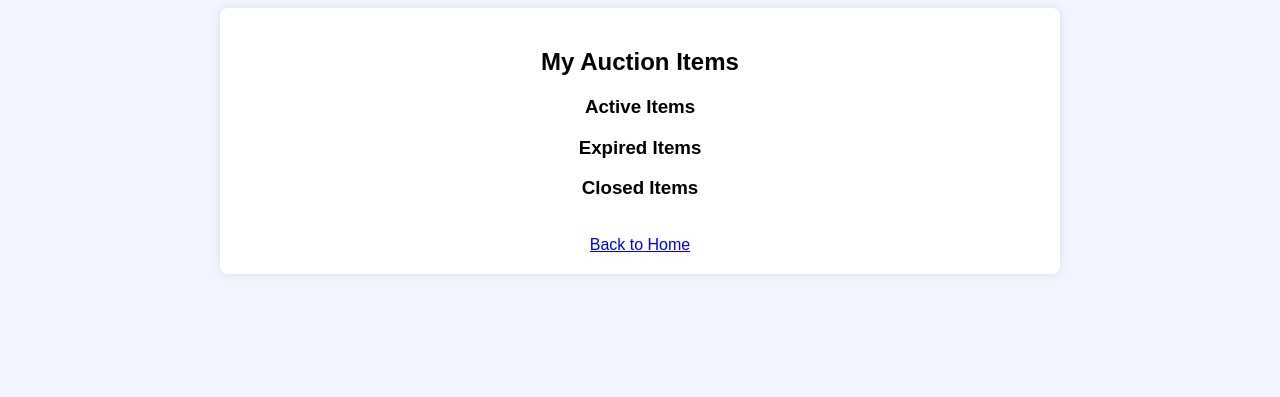
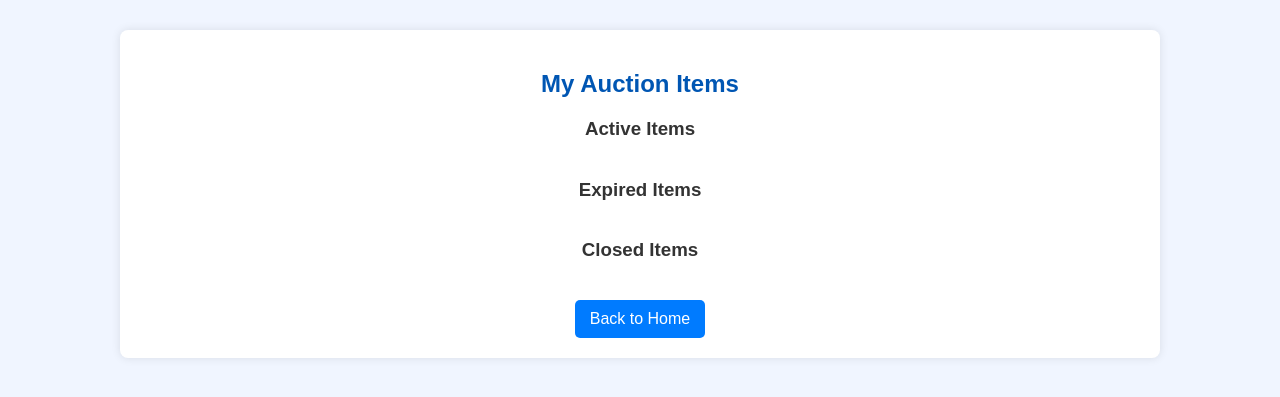
Before and after one commit to laggyash/BidSmart, a Flask app: page /my_items_page in a window 1280 px wide. Shown: the top 397 px of the page. Run offline with Flask 3, Linux system fonts and the light colour scheme; data that the repository does not hold is empty; some libraries are stand-ins or nearby versions.

Commit message:
fixed user items not displaying issue

```diff
--- a/app.py
+++ b/app.py
@@ -110,7 +110,7 @@ def login():
             flash("Error: Incorrect password.", "error")
             return redirect(url_for('login'))
 
-        session['username'] = user[1]
+        session['username'] = user[2]
         session['role'] = user[5]
 
         return redirect(url_for('user_home' if user[5] == 'user' else 'admin_home'))
@@ -124,7 +124,9 @@ def user_home():
         username = session['username']
         cur = mysql.connection.cursor()
 
-        # Fetch items listed by the user
+        cur.execute("SELECT name FROM users WHERE username = %s", (username,))
+        user_name = cur.fetchone()[0]
+
         cur.execute("SELECT * FROM auction_items WHERE seller_username = %s AND status = 'active'", (username,))
         active_items = cur.fetchall()
 
@@ -134,12 +136,11 @@ def user_home():
         cur.execute("SELECT * FROM auction_items WHERE seller_username = %s AND status = 'closed'", (username,))
         closed_items = cur.fetchall()
 
-        # Fetch items from other users for bidding
         cur.execute("SELECT * FROM auction_items WHERE seller_username != %s AND status = 'active'", (username,))
         bid_items = cur.fetchall()
 
         cur.close()
-        return render_template('user_home.html', active_items=active_items, expired_items=expired_items, closed_items=closed_items, bid_items=bid_items)
+        return render_template('user_home.html',user_name = user_name,username = username, active_items=active_items, expired_items=expired_items, closed_items=closed_items, bid_items=bid_items)
     return redirect(url_for('login'))
 
 
@@ -150,19 +151,9 @@ def submit_item():
         item_name = request.form['item_name']
         base_price = request.form['base_price']
         image_url = request.form['image_url']
-        seller_display_name = session['username']  # This is likely the displayed name, not actual username
+        seller_username = session['username']  # This is likely the displayed name, not actual username
 
         cur = mysql.connection.cursor()
-
-        # Fetch the correct username from the users table
-        cur.execute("SELECT username FROM users WHERE name = %s", (seller_display_name,))
-        seller_username = cur.fetchone()
-
-        if not seller_username:
-            print(f"ERROR: No matching username found for display name '{seller_display_name}'")
-            return "Error: Invalid seller name.", 400  # Bad request
-
-        seller_username = seller_username[0]  # Extract the value
 
         try:
             cur.execute("INSERT INTO auction_items (item_name, base_price, image_url, seller_username, status) VALUES (%s, %s, %s, %s, 'active')",
@@ -184,11 +175,9 @@ def place_bid():
     if 'username' in session:
         item_id = request.form['item_id']
         bid_amount = request.form['bid_amount']
-        bidder_name = session['username']
+        bidder_username = session['username']
 
         cur = mysql.connection.cursor()
-        cur.execute("SELECT username FROM users WHERE name = %s", (bidder_name,))
-        bidder_username = cur.fetchone()
         cur.execute("INSERT INTO bids (item_id, bidder_username, bid_amount) VALUES (%s, %s, %s)",
                     (item_id, bidder_username, bid_amount))
         mysql.connection.commit()
@@ -204,7 +193,7 @@ def close_auction():
         cur.execute("UPDATE auction_items SET status = 'closed' WHERE id = %s AND seller_username = %s", (item_id, session['username']))
         mysql.connection.commit()
         cur.close()
-    return redirect(url_for('user_home'))
+    return redirect(url_for('my_items'))
 
 
 # Admin Home Route
@@ -221,8 +210,6 @@ def admin_home():
         cur.execute("SELECT * FROM auction_items WHERE status = 'closed'")
         deleted_items = cur.fetchall()
         cur.close()
-
-        print("DEBUG: Active Items:", active_items)  # Debugging print statement
 
         return render_template('admin_home.html', users=users, active_items=active_items, expired_items=expired_items, deleted_items=deleted_items)
     return redirect(url_for('login'))
@@ -274,10 +261,14 @@ def submit_item_page():
 def my_items_page():
     username = session.get('username')
     cur = mysql.connection.cursor()
-    cur.execute("SELECT * FROM auction_items WHERE seller_username = %s", (username,))
-    my_items = cur.fetchall()
+    cur.execute("SELECT * FROM auction_items WHERE seller_username = %s AND status = 'active'", (username,))
+    active_items = cur.fetchall()
+    cur.execute("SELECT * FROM auction_items WHERE seller_username = %s AND status = 'closed'", (username,))
+    closed_items = cur.fetchall()
+    cur.execute("SELECT * FROM auction_items WHERE seller_username = %s AND status = 'expired'", (username,))
+    expired_items = cur.fetchall()
     cur.close()
-    return render_template('my_items.html', my_items=my_items)
+    return render_template('my_items.html', active_items=active_items, closed_items=closed_items, expired_items=expired_items)
 
 @app.route('/bid_items_page')
 def bid_items_page():
--- a/templates/bid_items.html
+++ b/templates/bid_items.html
@@ -111,6 +111,7 @@
                 <form action="/bid" method="post" class="bid-form">
                     <input type="hidden" name="item_id" value="{{ item[0] }}">
                     <label>Bid Amount:</label>
+                    <!-- Change step value -->
                     <input type="number" step="0.01" name="bid_amount" required>
                     <input type="submit" value="Place Bid">
                 </form>
--- a/templates/my_items.html
+++ b/templates/my_items.html
@@ -5,34 +5,131 @@
     <meta name="viewport" content="width=device-width, initial-scale=1.0">
     <title>My Items</title>
     <style>
-        body { font-family: Arial, sans-serif; text-align: center; background-color: #f0f5ff; }
-        .container { max-width: 800px; margin: auto; background: white; padding: 20px; border-radius: 8px; box-shadow: 0 0 10px rgba(0, 0, 0, 0.1); }
+        body {
+            font-family: Arial, sans-serif;
+            background-color: #f0f5ff;
+            color: #333;
+            text-align: center;
+            margin: 0;
+            padding: 0;
+        }
+
+        .container {
+            max-width: 1000px;
+            width: 90%;
+            margin: 30px auto;
+            padding: 20px;
+            background: white;
+            border-radius: 8px;
+            box-shadow: 0 0 10px rgba(0, 0, 0, 0.1);
+        }
+
+        h2 {
+            color: #0056b3;
+        }
+
+        .items-section {
+            margin-top: 20px;
+        }
+
+        .items-grid {
+            display: flex;
+            flex-wrap: wrap;
+            justify-content: center;
+            gap: 15px;
+        }
+
+        .auction-card {
+            background: #fff;
+            padding: 15px;
+            border-radius: 8px;
+            box-shadow: 0 0 10px rgba(0, 0, 0, 0.1);
+            width: 220px;
+            text-align: center;
+        }
+
+        .auction-card p {
+            margin: 10px 0;
+            font-weight: bold;
+        }
+
+        form {
+            margin-top: 10px;
+        }
+
+        input[type="submit"] {
+            background-color: #007bff;
+            color: white;
+            border: none;
+            padding: 10px;
+            width: 100%;
+            cursor: pointer;
+            font-size: 14px;
+            border-radius: 5px;
+            transition: 0.3s;
+        }
+
+        input[type="submit"]:hover {
+            background-color: #0056b3;
+        }
+
+        a {
+            display: inline-block;
+            margin-top: 20px;
+            padding: 10px 15px;
+            background: #007bff;
+            color: white;
+            text-decoration: none;
+            border-radius: 5px;
+            transition: 0.3s;
+        }
+
+        a:hover {
+            background: #0056b3;
+        }
     </style>
 </head>
 <body>
     <div class="container">
         <h2>My Auction Items</h2>
 
+        <div class="items-section">
             <h3>Active Items</h3>
+            <div class="items-grid">
                 {% for item in active_items %}
-        <p><strong>{{ item[1] }}</strong> - ${{ item[2] }}</p>
-        <form action="/close_item" method="post">
+                <div class="auction-card">
+                    <p>{{ item[1] }} - ${{ item[2] }}</p>
+                    <form action="/close_auction" method="post">
                         <input type="hidden" name="item_id" value="{{ item[0] }}">
                         <input type="submit" value="Close Auction">
                     </form>
+                </div>
                 {% endfor %}
+            </div>
+        </div>
 
+        <div class="items-section">
             <h3>Expired Items</h3>
+            <div class="items-grid">
                 {% for item in expired_items %}
-        <p><strong>{{ item[1] }}</strong> - Expired</p>
+                <div class="auction-card">
+                    <p>{{ item[1] }} - Expired</p>
+                </div>
                 {% endfor %}
+            </div>
+        </div>
 
+        <div class="items-section">
             <h3>Closed Items</h3>
+            <div class="items-grid">
                 {% for item in closed_items %}
-        <p><strong>{{ item[1] }}</strong> - Closed</p>
+                <div class="auction-card">
+                    <p>{{ item[1] }} - Closed</p>
+                </div>
                 {% endfor %}
+            </div>
+        </div>
 
-        <br>
         <a href="{{ url_for('user_home') }}">Back to Home</a>
     </div>
 </body>
--- a/templates/user_home.html
+++ b/templates/user_home.html
@@ -80,7 +80,7 @@
             <img src="{{ url_for('static', filename='images/logo.png') }}" alt="BidSmart Logo" class="logo">
         </div>
 
-        <h2>Welcome, {{ username }}</h2>
+        <h2>Welcome, {{ user_name }}</h2>
 
         <div class="nav-links">
             <a href="{{ url_for('submit_item_page') }}">Submit an Item</a>
```
Lines whose indentation alone changed are shown as unchanged.
